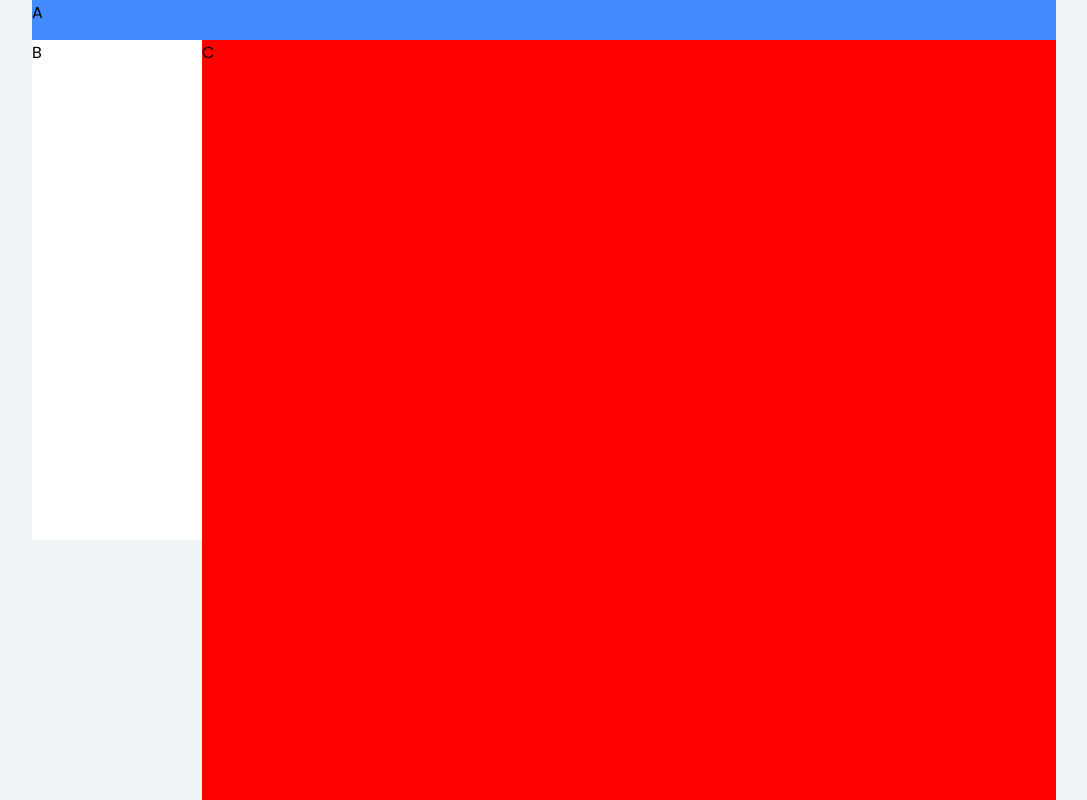
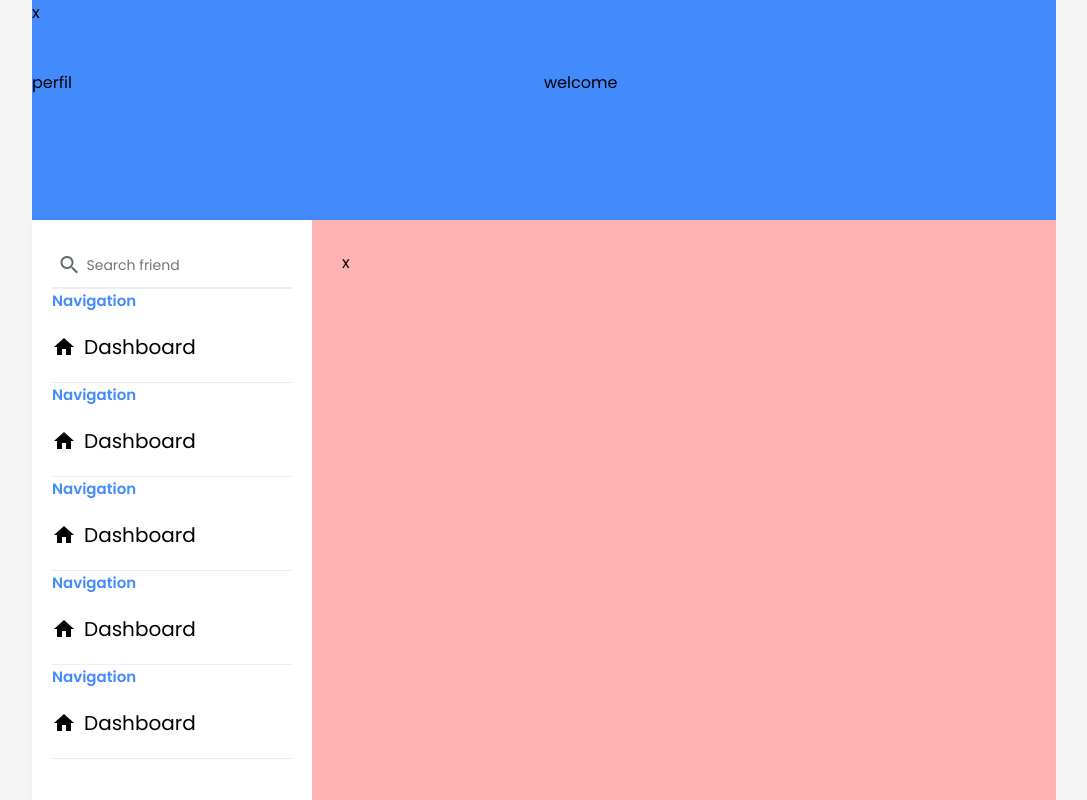
Before and after one commit to GuinhoTrasse/Webeto, a plain HTML site: page dash-01/index.html in a window 1280 px wide. Shown: the top 800 px of the page, without its empty margins (96-1183 px from the left). Drawn offline with Linux system fonts and the light colour scheme.

Commit message:
Add files via upload

```diff
--- a/dash-01/index.html
+++ b/dash-01/index.html
@@ -1,18 +1,85 @@
-<!DOCTYPE html>
+<!doctype html>
 <html lang="pt-br">
-<head>
-    <meta charset="UTF-8">
-    <meta name="viewport" content="width=device-width, initial-scale=1.0">
-    <title>Dash 01</title>
-    <link rel="stylesheet" href="style.css">
-</head>
-<body>
+  <head>
+    <meta charset="UTF-8" />
+    <meta name="viewport" content="width=device-width, initial-scale=1.0" />
+    <title>Dashboard 01</title>
+    <link rel="stylesheet" href="style.css" />
+    <link
+      href="https://fonts.googleapis.com/icon?family=Material+Icons"
+      rel="stylesheet"
+    />
+  </head>
+  <body>
     <div class="container">
-        <header>A</header>
-        <div class="box">
-            <aside>B</aside>
-            <main>C</main>
-        </div>
+      <header>x</header>
+
+      <div class="sub-header">
+        <div class="box1">perfil</div>
+        <div class="box2">welcome</div>
+      </div>
+      <main>
+        <aside class="sidebar">
+          <div class="search-box">
+            <span class="material-icons">search</span>
+            <input
+              type="text"
+              name="search"
+              id="search"
+              placeholder="Search friend"
+            />
+          </div>
+
+          <div class="menu">
+            <div class="menu-section">
+              <h3>Navigation</h3>
+              <ul>
+                <li class="menu-item">
+                  <span class="material-icons">home</span>
+                  <span class="text">Dashboard</span>
+                </li>
+              </ul>
+            </div>
+            <div class="menu-section">
+              <h3>Navigation</h3>
+              <ul>
+                <li class="menu-item">
+                  <span class="material-icons">home</span>
+                  <span class="text">Dashboard</span>
+                </li>
+              </ul>
+            </div>
+            <div class="menu-section">
+              <h3>Navigation</h3>
+              <ul>
+                <li class="menu-item">
+                  <span class="material-icons">home</span>
+                  <span class="text">Dashboard</span>
+                </li>
+              </ul>
+            </div>
+            <div class="menu-section">
+              <h3>Navigation</h3>
+              <ul>
+                <li class="menu-item">
+                  <span class="material-icons">home</span>
+                  <span class="text">Dashboard</span>
+                </li>
+              </ul>
+            </div>
+            <div class="menu-section">
+              <h3>Navigation</h3>
+              <ul>
+                <li class="menu-item">
+                  <span class="material-icons">home</span>
+                  <span class="text">Dashboard</span>
+                </li>
+              </ul>
+            </div>
+          </div>
+        </aside>
+        <div class="content">x</div>
+      </main>
     </div>
-</body>
+  </body>
 </html>
--- a/dash-01/style.css
+++ b/dash-01/style.css
@@ -1,39 +1,147 @@
-@import url('https://fonts.googleapis.com/css2?family=Poppins:ital,wght@0,100;0,200;0,300;0,400;0,500;0,600;0,700;0,800;0,900;1,100;1,200;1,300;1,400;1,500;1,600;1,700;1,800;1,900&display=swap');
+@import url("https://fonts.googleapis.com/css2?family=Poppins:wght@300;400;500;600;700&display=swap");
+
+/*
+icons
+search
+home
+apps
+layers
+assignment
+bar_chart
+*/
+
+/* https://github.com/jrcampos82/web1-2026-dash-01.git */
+
+:root {
+  /* Icons */
+  --icon-color-default: #777;
+  --icon-color-search: #626a6e;
+  /* Header */
+  --bg-header: #438afc;
+
+  /* perfil */
+  --bg-perfil: #3761b7;
+
+  /* Sidebar */
+  --primary-color: #448aff;
+  --bg-sidebar: #ffffff;
+  --text-primary: #555555;
+  --text-muted: #999999;
+  --section-title: #448aff;
+  --border-color: #eeeeee;
+  --hover-bg: #f8f9fa;
+  --active-shadow: 0 4px 15px rgba(68, 138, 255, 0.3);
+  --bg-page: #f5f5f5;
+
+  /* Content */
+  --bg-content: #ffb2b2;
+}
 
 * {
-    margin: 0;
-    padding: 0;
-    box-sizing: border-box;
-    font-family: poppins, sans-serif;
+  margin: 0;
+  padding: 0;
+  box-sizing: border-box;
+  font-family: "Poppins", sans-serif;
 }
 
-body{
-    background-color: #eff5f7;
+body {
+  background-color: var(--bg-page);
+  display: flex;
+  min-height: 100vh;
 }
 
-.container{
-    width: 80%;
-    margin: 0 auto;
+.container {
+  margin: 0 auto;
+  height: 100vh;
+  width: 80%;
 }
 
-header{
-    background-color: #448aff;
-    min-width: 100%;
-    height: 40px;
+header {
+  height: 70px;
+  background-color: var(--bg-header);
+  width: 100%;
 }
 
-.box{
-    display: flex;
-    height: 100vh;
+.sub-header {
+  display: flex;
+  justify-content: space-between;
+  background-color: var(--bg-header);
+  height: 150px;
+  width: 100%;
 }
 
-aside{
-    background-color: #fff;
-    min-width: 170px;
-    height: 500px;
+.box1 {
+  width: 280px;
+  background-color: #438afc;
 }
 
-main{
-    background-color: red;
-    min-width: calc(100% - 170px);
+.box2 {
+  width: 50%;
+  background-color: var(--bg-header);
 }
+
+.sidebar {
+  min-width: 280px;
+  background-color: var(--bg-sidebar);
+  padding: 30px 20px;
+  box-shadow: 2px 0 10px rgba(0, 0, 0, 0.05);
+  height: 800px;
+  /* overflow-y: auto; */
+}
+
+.search-box {
+  display: flex;
+  align-items: center;
+  justify-content: center;
+  border-bottom: 2px solid var(--border-color);
+  padding-bottom: 7px;
+}
+
+.menu-section {
+    font-size: 20px;
+}
+
+.menu-section h3 {
+    font-size: 15px;
+    font-weight: 600;
+    color: var(--section-title);
+    margin-bottom: 20px;
+}
+
+.menu-section ul {
+    list-style: none;
+}
+
+.menu-section .menu-item {
+    display: flex;
+    align-items: center;
+    gap: 8px;
+    border-bottom: 1px solid var(--border-color);
+    padding-bottom: 20px;
+}
+
+main {
+  display: flex;
+}
+
+.search-box .material-icons {
+  font-size: 24px;
+  color: var(--icon-color-search);
+}
+
+.search-box input {
+  width: 200px;
+  margin-left: 5px;
+  font-size: 14px;
+  height: 30px;
+  color: var(--text-primary);
+  border: none;
+  outline: none;
+}
+
+.content {
+  width: 100%;
+  background-color: var(--bg-content);
+  padding: 30px;
+  min-height: 100%;
+}
```
Also changed, not shown: dash-01/imagens/modelo.jpeg (added).
